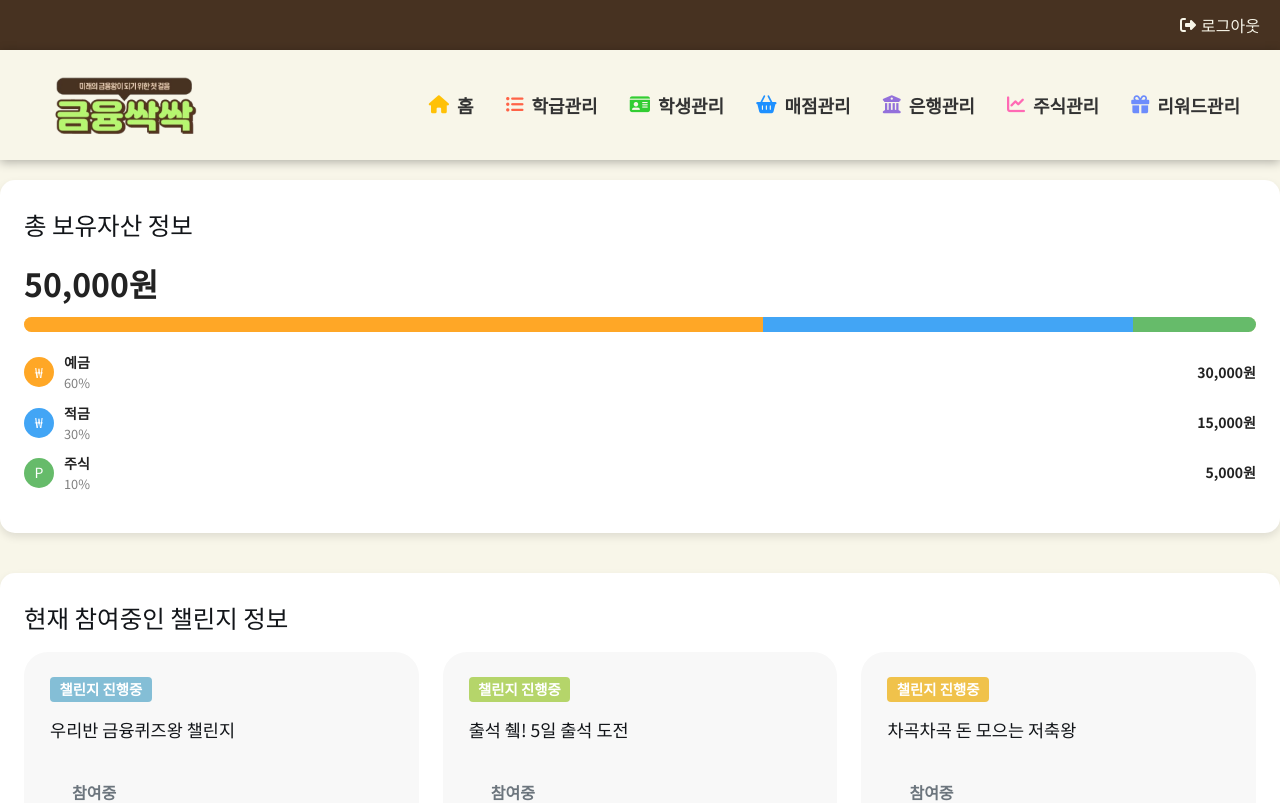
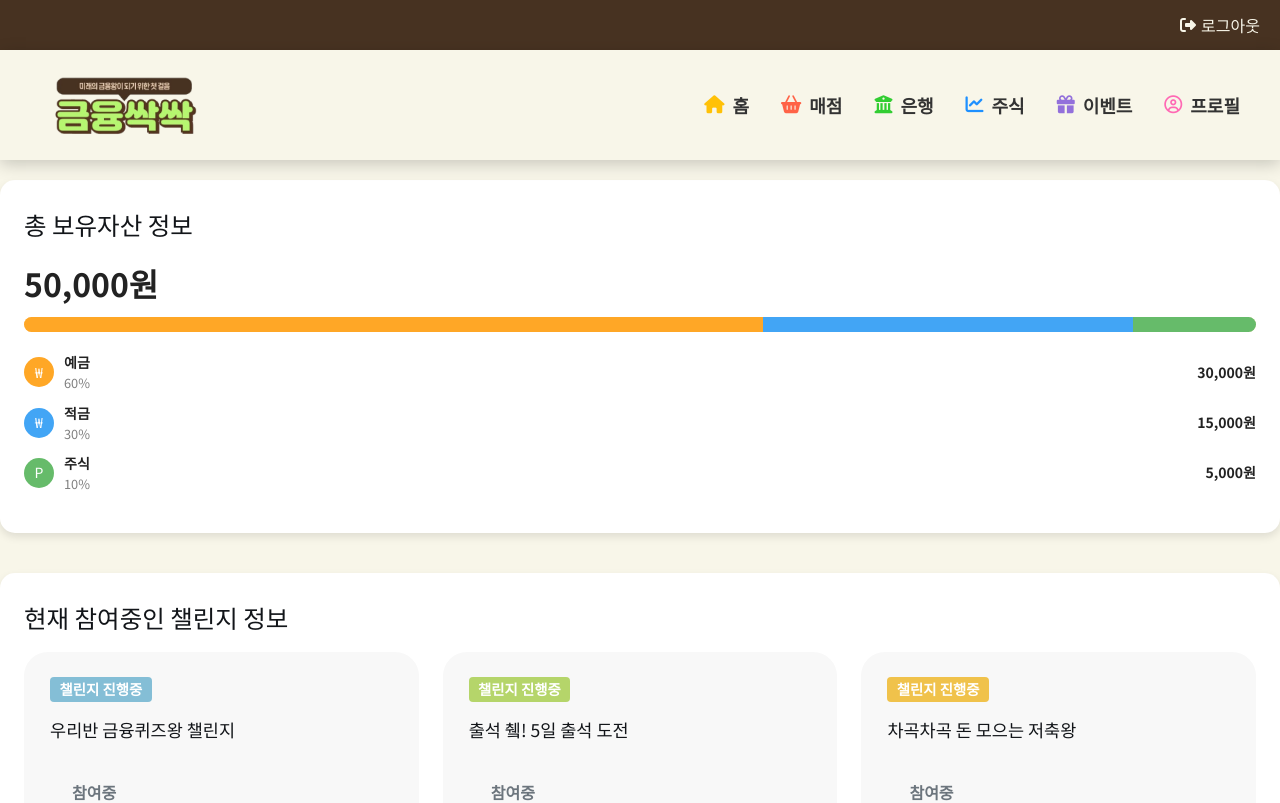
Before and after one commit to iamgayeon/Frontend_ssakssak, a Vue app: page / in a window 1280 px wide. Shown: the top 803 px of the page. Built offline with nearby package versions, Linux system fonts and the light colour scheme; some icons are missing; what vue-awesome-paginate would draw is missing.

Commit message:
통합 - 코드 merge / 박민주 / 20240925_1013

```diff
--- a/package.json
+++ b/package.json
@@ -19,12 +19,14 @@
     "bootstrap": "^5.3.3",
     "bootstrap-icons": "^1.11.3",
     "bootstrap-vue-3": "^0.5.1",
+    "chart.js": "^4.4.4",
     "frontend": "file:",
     "moment": "^2.30.1",
     "pinia": "^2.1.7",
     "qs": "^6.13.0",
     "vue": "^3.4.21",
     "vue-awesome-paginate": "^1.2.0",
+    "vue-chartjs": "^5.3.1",
     "vue-router": "^4.3.0",
     "vue3-apexcharts": "^1.6.0"
   },
--- a/src/components/layouts/DefaultLayout.vue
+++ b/src/components/layouts/DefaultLayout.vue
@@ -1,7 +1,7 @@
 <script setup>
 import Header from './Header.vue';
-import NavBar from './TeacherNavBar.vue';
-// import NavBar from './StudentNavBar.vue';
+// import NavBar from './TeacherNavBar.vue';
+import NavBar from './StudentNavBar.vue';
 import Footer from './Footer.vue';
 </script>
 
--- a/src/components/layouts/TeacherNavBar.vue
+++ b/src/components/layouts/TeacherNavBar.vue
@@ -61,7 +61,7 @@ const toggleNavShow = () => (state.isNavShow = !state.isNavShow);
             </router-link>
           </li>
           <li class="nav-item">
-            <router-link class="nav-link" to="/tesxacher/stock">
+            <router-link class="nav-link" to="/teacher/stock">
               <i class="fa fa-line-chart" style="color: #ff69b4;"></i>
               <span>주식관리</span>
             </router-link>
--- a/src/router/index.js
+++ b/src/router/index.js
@@ -4,8 +4,6 @@ import authRotes from './auth';
 import boardRotes from './board';
 import galleryRoutes from './gallery';
 import studentRoutes from './student';
-import StudentStockPage from "@/pages/student/stock/StudentStockPage.vue";
-import TeacherStockPage from "@/pages/teacher/stock/TeacherStockPage.vue";
 import teacherRoutes from './teacher';
 
 const router = createRouter({
@@ -16,15 +14,6 @@ const router = createRouter({
       name: "home",
       component: HomePage,
     },
-    {
-      path: "/student/stock",
-      name: "StudentStockPage",
-      component: StudentStockPage,
-    },
-    {
-      path: "/teacher/stock",
-      component: TeacherStockPage,
-    },
     ...authRotes,
     ...boardRotes,
     ...galleryRoutes,
--- a/src/router/student.js
+++ b/src/router/student.js
@@ -25,7 +25,8 @@ export default [
     component: () => import('../pages/student/store/StudentStorePage.vue'),
   },
   {
-    path: '/reward',
-    component: () => import('../pages/teacher/reward/TeacherRewardPage.vue')
-  }
+    path: '/student/stock',
+    name: 'StudentStock',
+    component: () => import('../pages/student/stock/StudentStockPage.vue'),
+  },
 ];
--- a/src/router/teacher.js
+++ b/src/router/teacher.js
@@ -27,11 +27,11 @@ export default [
     {
       path: '/teacher/stock',
       name: 'TeacherStock',
-      component: () => import('../pages/teacher/stock/TeacherStock.vue'),
+      component: () => import('../pages/teacher/stock/TeacherStockPage.vue'),
     },
     {
         path: '/teacher/reward',
         name: 'TeacherReword',
-        component: () => import('../pages/teacher/reward/TeacherReward.vue'),
+        component: () => import('../pages/teacher/reward/TeacherRewardPage.vue'),
       },
   ];
```
Also changed, not shown: 1 other file (tests, documents, lock files or other folders).
